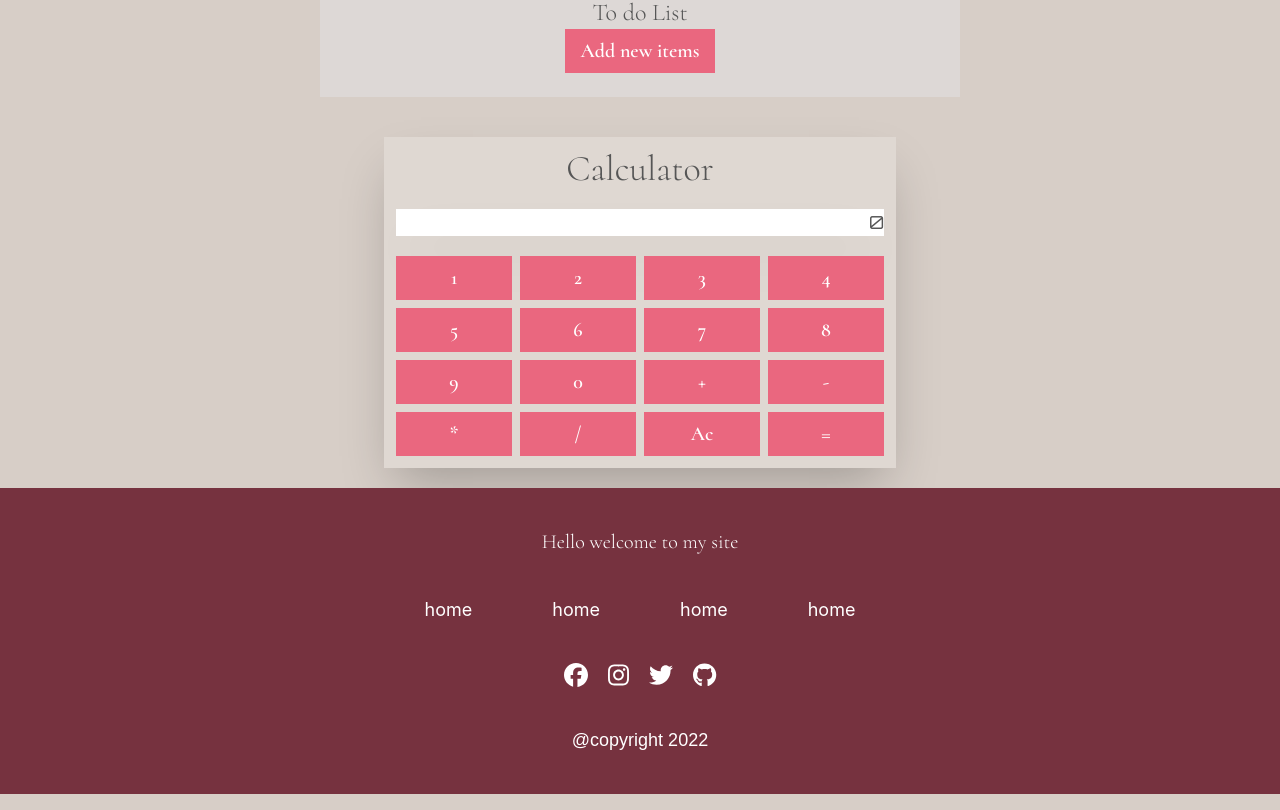
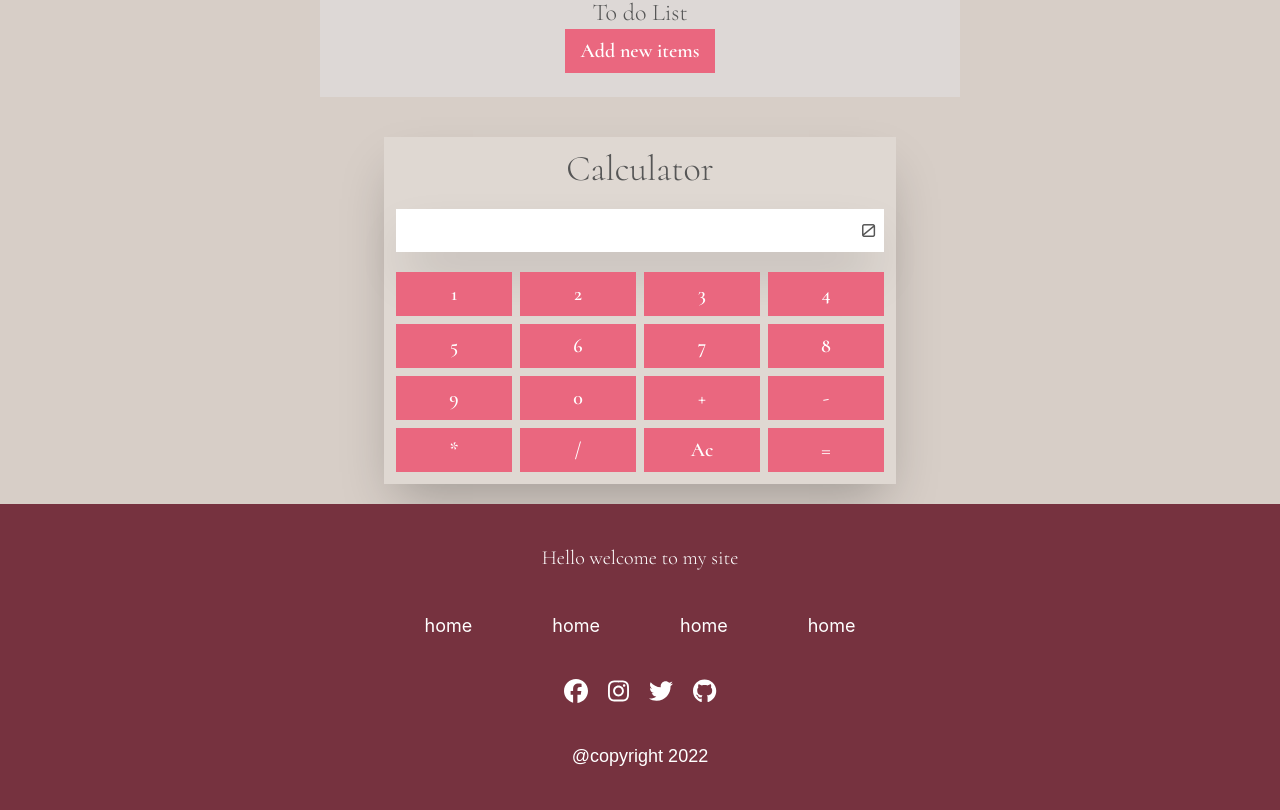
Before and after one commit to pr4t1ma/react-portfolio, a React (Create React App) app: page / in a window 1280 px wide. Shown: the part 3794-4604 px from the top of the page. Built offline with nearby package versions, Linux system fonts and the light colour scheme.

Commit message:
adding padding 2px

```diff
--- a/src/Calculator/Screeb.jsx
+++ b/src/Calculator/Screeb.jsx
@@ -15,7 +15,7 @@ export const Screen = () => {
 
   return (
     <div className="d">
-      <div className="screen h-15 my-5 bg-white text-center align-center shadow-2xl text-right">
+      <div className="screen h-15 my-5 bg-white text-center align-center shadow-2xl p-2 text-right">
         {screenNumber}
       </div>
       <div className="button-list grid gap-2 grid-cols-4 ">
```
